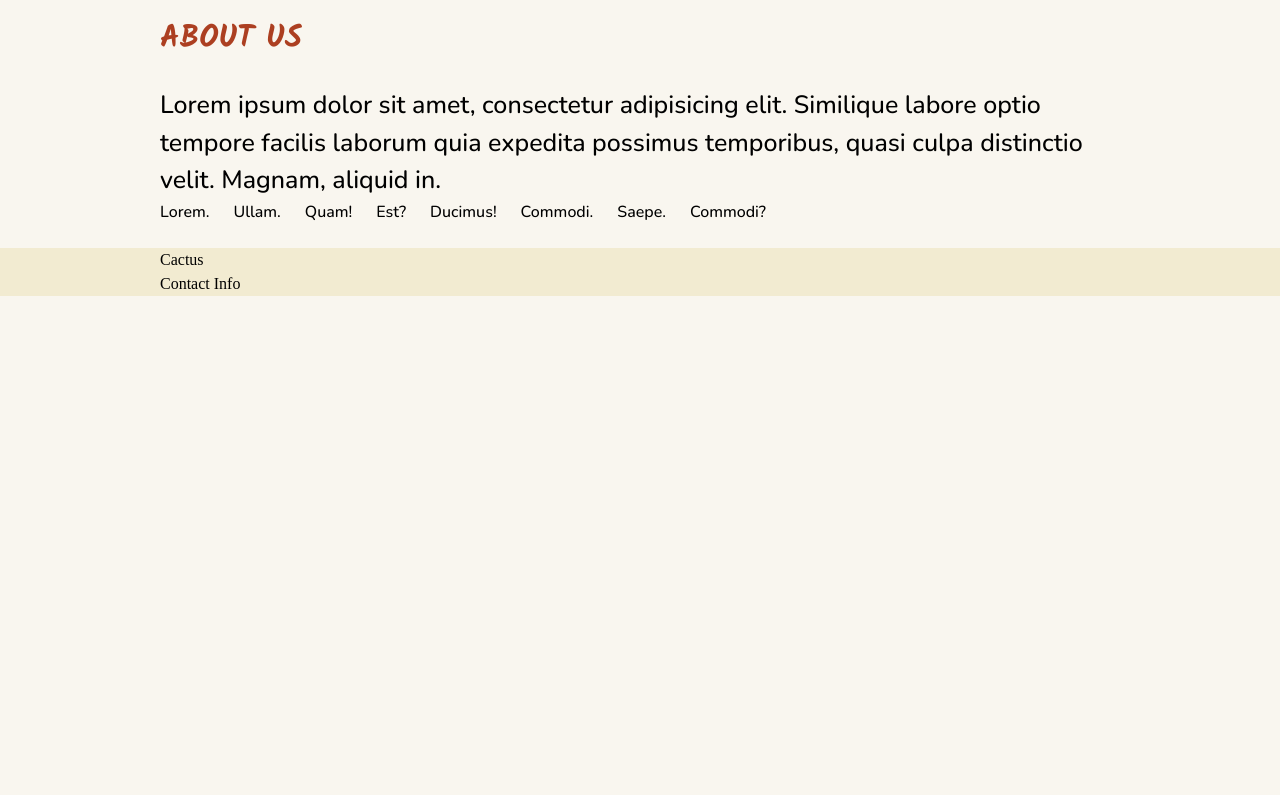
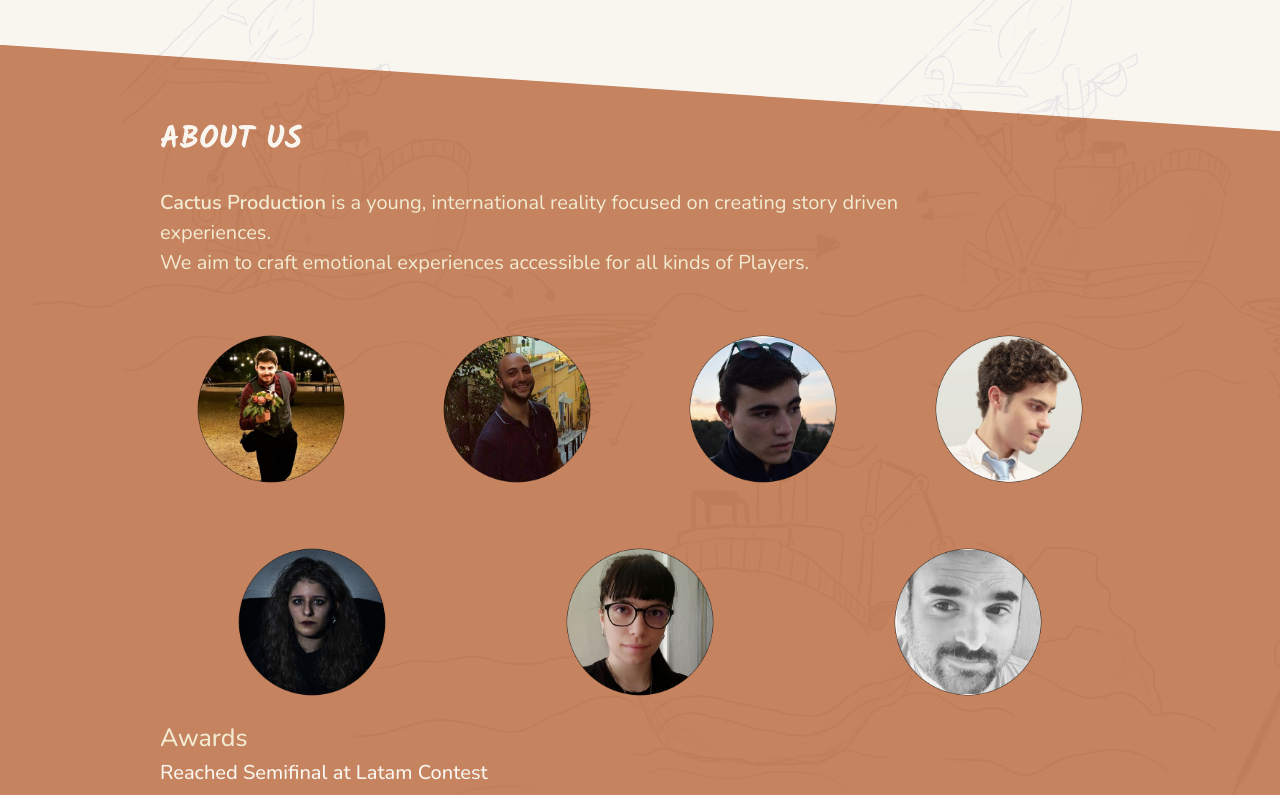
Before and after one commit to roroland/aes, a website: page index.html in a window 1280 px wide. Shown: the part 2385-3180 px from the top of the page. Before the commit the page ends 2681 px from the top, so only its background shows below. Drawn offline with nearby package versions, Linux system fonts and the light colour scheme.

Commit message:
Improve features and about

```diff
--- a/index.html
+++ b/index.html
@@ -52,17 +52,9 @@
         </article>
         <article class="characters" id="characters">
           <img class="top-left" src="images/bottom-inverted.svg" alt="bottom-inverted">
-          <!-- Characters -->
-          <div class="characters-image">
-            <ul>
-              <li>
-                <img src="/images/steam_boat.png" alt="Steam boat">
-              </li>
-            </ul>
-          </div>
-          <div class="characters--wrapper">
-            <h2>Characters</h2>
-            <h3></h3>
+          <section>
+            <div class="characters--wrapper">
+              <h2>Characters</h2>
               <div class="characters-desc">
                 <dl>
                   <dt class="active">
@@ -94,6 +86,14 @@
                   </dd>
                 </dl>
               </div>
+            </div>
+          </section>
+          <div class="characters-image">
+            <ul>
+              <li>
+                <img src="/images/steam_boat.png" alt="Steam boat">
+              </li>
+            </ul>
           </div>
           <img class="bottom-right" src="images/bottom-right.svg" alt="bottom-right">
         </article>
@@ -129,18 +129,38 @@
         </article>
         <article class="about" id="about">
           <!-- About us -->
-          <h2>About Us</h2>
-          <h3>Lorem ipsum dolor sit amet, consectetur adipisicing elit. Similique labore optio tempore facilis laborum quia expedita possimus temporibus, quasi culpa distinctio velit. Magnam, aliquid in.</h3>
-          <ul>
-            <li>Lorem.</li>
-            <li>Ullam.</li>
-            <li>Quam!</li>
-            <li>Est?</li>
-            <li>Ducimus!</li>
-            <li>Commodi.</li>
-            <li>Saepe.</li>
-            <li>Commodi?</li>
-          </ul>
+          <div>
+            <h2>About Us</h2>
+            <p><strong>Cactus Production</strong> is a young, international reality focused on creating story driven experiences.<br>We aim to craft emotional experiences accessible for all kinds of Players.</p>
+            <br>
+            <ul class="team">
+              <li>
+                <img src="images/team/Roberto.png" alt="">
+              </li>
+              <li>
+                <img src="images/team/Alessio.png" alt="">
+              </li>
+              <li>
+                <img src="images/team/Riccardo.png" alt="">
+              </li>
+              <li>
+                <img src="images/team/Francesco.png" alt="">
+              </li>
+              <li>
+                <img src="images/team/Noemi.png" alt="">
+              </li>
+              <li>
+                <img src="images/team/Irene.png" alt="">
+              </li>
+              <li>
+                <img src="images/team/Rodrigo.png" alt="">
+              </li>
+            </ul>
+            <h3>Awards</h3>
+            <ul class="awards">
+              <li><a href="https://gameworldobserver.com/2021/07/29/winners-of-xsollas-xdc-contest-for-latam-developers-announced" target="_blank"><h4>Reached Semifinal at Latam Contest</h4></a></li>
+            </ul>
+          </div>
         </article>
       </main>
       <footer class="footer" id="footer">
--- a/scss/abstracts/_layout.scss
+++ b/scss/abstracts/_layout.scss
@@ -123,7 +123,7 @@ article{
 
 main{
   grid-column: 1/-1;
-  background: url('../../images/texture.jpg') no-repeat;
+  background: url('../../images/texture.jpg') repeat-y;
   mix-blend-mode: darken;
   > div{
     display: grid;
--- a/scss/abstracts/_typography.scss
+++ b/scss/abstracts/_typography.scss
@@ -13,6 +13,7 @@ h1,
 h2,
 .h2{
   font-size: var(--tys-xl);
+  font-family: 'Kalam', cursive;
   font-weight: 600;
 }
 h3,
--- /dev/null
+++ b/scss/components/_about.scss
@@ -0,0 +1,35 @@
+@use '../abstracts/variables' as *;
+@use '../abstracts/colors' as *;
+
+.about{
+  background: rgba(var(--dark-a), .75);
+  color: $pale;
+  clip-path: polygon(0 0, 100% 10%, 100% 100%, 0 90%);
+  grid-column: 1/-1;
+  display: grid;
+  grid-template-columns: minmax(clamp($component-space-tiny, 1vw, $component-space), 1fr)  [cont-start] minmax(clamp(0em, 1vw, $component-space), var(--maxContent)) [cont-end] minmax(clamp($component-space-tiny, 1vw, $component-space), 1fr);
+  >*{
+    grid-column: cont-start / cont-end;
+  }
+  h2{
+    color: $lightest;
+  }
+  div{
+    padding: calc(#{$component-space} * 3) 0 calc(#{$component-space} * 5);
+  }
+  div > p{
+    max-width: 80%;
+  }
+
+  ul{
+    display: flex;
+    flex-flow: row wrap;
+    justify-content: space-around;
+    &.team{
+      li{
+        flex: 0 1 19%;
+      }
+    }
+  }
+
+}
--- a/scss/components/_characters.scss
+++ b/scss/components/_characters.scss
@@ -1,27 +1,38 @@
 @use '../abstracts/variables' as *;
+@use '../abstracts/functions' as *;
 @use '../abstracts/colors' as *;
 
 .characters{
   color: $lightest;
   display: grid;
-  grid-template-columns: minmax(clamp($component-space-tiny, 1vw, $component-space), 1fr)  [char-start] repeat(4, 1fr) [char-end] minmax(clamp($component-space-tiny, 1vw, $component-space), 1fr) ;
+  grid-template-columns: minmax(clamp($component-space-tiny, 1vw, $component-space), 1fr)  [cont-start] minmax(clamp(0em, 1vw, $component-space), var(--maxContent)) [cont-end] minmax(clamp($component-space-tiny, 1vw, $component-space), 1fr) ;
   grid-template-rows: min-content 1fr min-content;
   grid-column: 1/-1;
   background: radial-gradient(51.62% 150.17% at 48.38% 43.68%, #D6B765 0%, #D6B765 71.24%, rgba(214, 187, 101, 0.63) 100%);
+  > section{
+    display: grid;
+    grid-row: 2;
+    grid-column: cont-start / cont-end;
+    grid-template-columns: minmax(clamp(0em, 1vw, $component-space), 1fr)  [cont-start] minmax(clamp(0em, 1vw, $component-space), var(--maxContent)) [cont-end] minmax(clamp(0em, 1vw, $component-space), 1fr) ;
+    >*{
+    }
+  }
   > div{
     grid-row: 2;
-    grid-column: char-start / char-end;
+    grid-column: 2 / -1;
   }
   h2{
     color: currentColor;
   }
   .characters-image{
     grid-row: 1/-1;
-    grid-column: 5/-1;
+    grid-column-end: -1;
     z-index: 10;
     gap: 0;
     margin-left: initial;
+    max-width: 45%;
     transform: translateY(-5%);
+    justify-self: flex-end;
     overflow:hidden;
     ul{
       height: 100%;
@@ -39,7 +50,7 @@
   }
   .characters--wrapper{
     display: grid;
-    grid-column: char-start / char-end;
+    grid-column: 1/4;
     grid-template-columns: 1fr;
     padding: calc(#{$component-space} * 2) 8rem 0 0;
   }
--- a/scss/components/_features.scss
+++ b/scss/components/_features.scss
@@ -10,10 +10,13 @@
     gap: $component-space;
   }
   li{
-    flex: 1 33%;
+    flex: 1 100%;
     list-style-type: circle;
     p{
       padding-right: $component-space-tiny;
     }
+    @media only screen and (min-width: 48em) {
+      flex: 1 33%;
+    }
   }
 }
--- a/scss/components/_index.scss
+++ b/scss/components/_index.scss
@@ -2,3 +2,4 @@
 @forward 'header_nav';
 @forward 'characters';
 @forward 'features';
+@forward 'about';
```
Also changed, not shown: css/style.css, images/team/Alessio.png (added), images/team/Francesco.png (added), images/team/Irene.png (added), images/team/Noemi.png (added), images/team/Riccardo.png (added), images/team/Roberto.png (added), images/team/Rodrigo.png (added), 1 other file.
